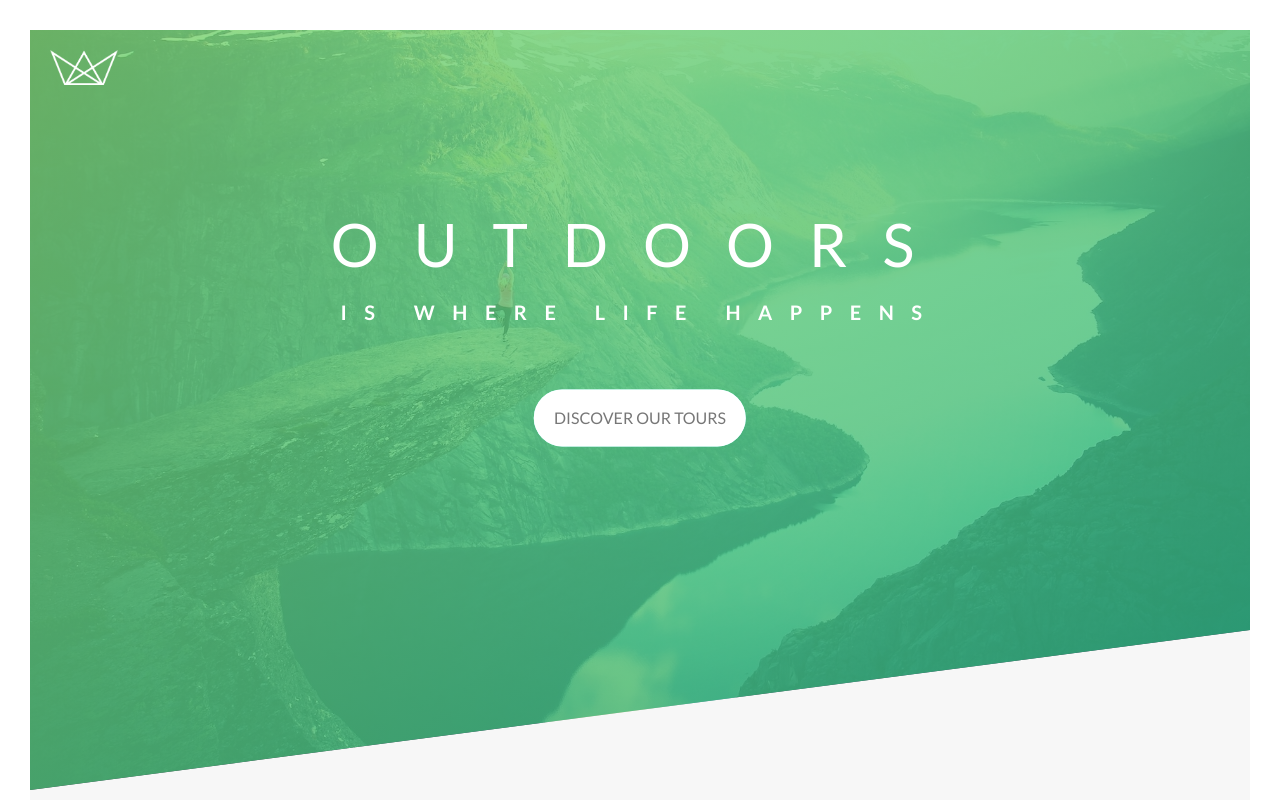
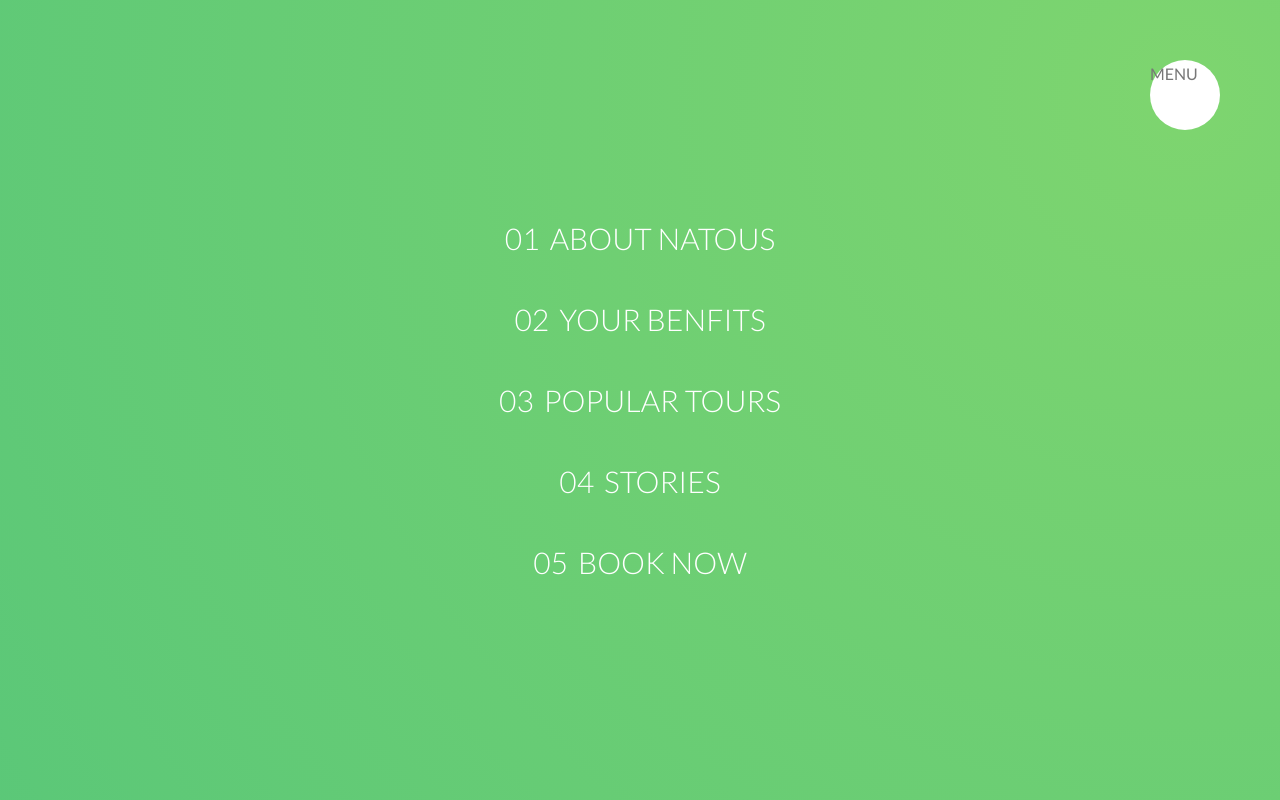
Before and after one commit to M0hamedGamal/Natours, a website: page index.html in a window 1280 px wide. Shown: the top 800 px of the page. Drawn offline with Linux system fonts and the light colour scheme.

Commit message:
init-navigation

```diff
--- a/index.html
+++ b/index.html
@@ -16,6 +16,36 @@
     <title>Natours | Exciting tours for adventurous people</title>
   </head>
   <body>
+    <div class="navigation">
+      <input type="checkbox" class="navigation__checkbox" id="navi-toggle" />
+
+      <label for="navi-toggle" class="navigation__button">MENU</label>
+
+      <div class="navigation__background">&nbsp;</div>
+
+      <nav class="navigation__nav">
+        <ul class="navigation__list">
+          <li class="navigation__item">
+            <a href="#" class="navigation__link"><span>01</span>About Natous</a>
+          </li>
+          <li class="navigation__item">
+            <a href="#" class="navigation__link"><span>02</span>Your benfits</a>
+          </li>
+          <li class="navigation__item">
+            <a href="#" class="navigation__link"
+              ><span>03</span>Popular tours</a
+            >
+          </li>
+          <li class="navigation__item">
+            <a href="#" class="navigation__link"><span>04</span>Stories</a>
+          </li>
+          <li class="navigation__item">
+            <a href="#" class="navigation__link"><span>05</span>Book now</a>
+          </li>
+        </ul>
+      </nav>
+    </div>
+
     <header class="header">
       <div class="header__logo-box">
         <img src="img/logo-white.png" alt="Logo" class="header__logo" />
--- /dev/null
+++ b/sass/layout/_navigation.scss
@@ -0,0 +1,84 @@
+.navigation {
+  &__checkbox {
+    display: none;
+  }
+
+  &__button {
+    width: 7rem;
+    height: 7rem;
+    border-radius: 50%;
+    position: fixed;
+    top: 6rem;
+    right: 6rem;
+    z-index: 2000;
+    background-color: $color-white;
+  }
+
+  &__background {
+    width: 6rem;
+    height: 6rem;
+    border-radius: 50%;
+    position: fixed;
+    top: 6.5rem;
+    right: 6.5rem;
+    z-index: 1000;
+    background-image: radial-gradient(
+      $color-primary-light,
+      $color-primary-dark
+    );
+    transform: scale(80);
+  }
+
+  &__nav {
+    width: 100%;
+    height: 100vh;
+    position: fixed;
+    top: 0;
+    right: 0;
+    z-index: 1500;
+  }
+
+  &__list {
+    position: absolute;
+    top: 50%;
+    left: 50%;
+    transform: translate(-50%, -50%);
+    list-style: none;
+    text-align: center;
+  }
+
+  &__item {
+    margin: 1rem;
+  }
+
+  &__link {
+    &:link,
+    &:visited {
+      display: inline-block;
+      text-decoration: none;
+      text-transform: uppercase;
+      font-size: 3rem;
+      font-weight: 300;
+      color: $color-white;
+      padding: 1rem 2rem;
+      transition: all 0.4s;
+      background-image: linear-gradient(
+        120deg,
+        transparent 50%,
+        $color-white 50%
+      );
+      background-size: 220%;
+    }
+
+    &:hover,
+    &:active {
+      color: $color-primary;
+      background-position: 100%;
+      transform: translateX(1rem);
+    }
+
+    & > span {
+      margin-right: 1rem;
+    }
+  }
+}
--- a/sass/main.scss
+++ b/sass/main.scss
@@ -18,4 +18,6 @@
 @import "layout/footer";
 @import "layout/grid";
 @import "layout/header";
+@import "layout/navigation";
+
 @import "pages/home";
```
Also changed, not shown: css/style.css.
